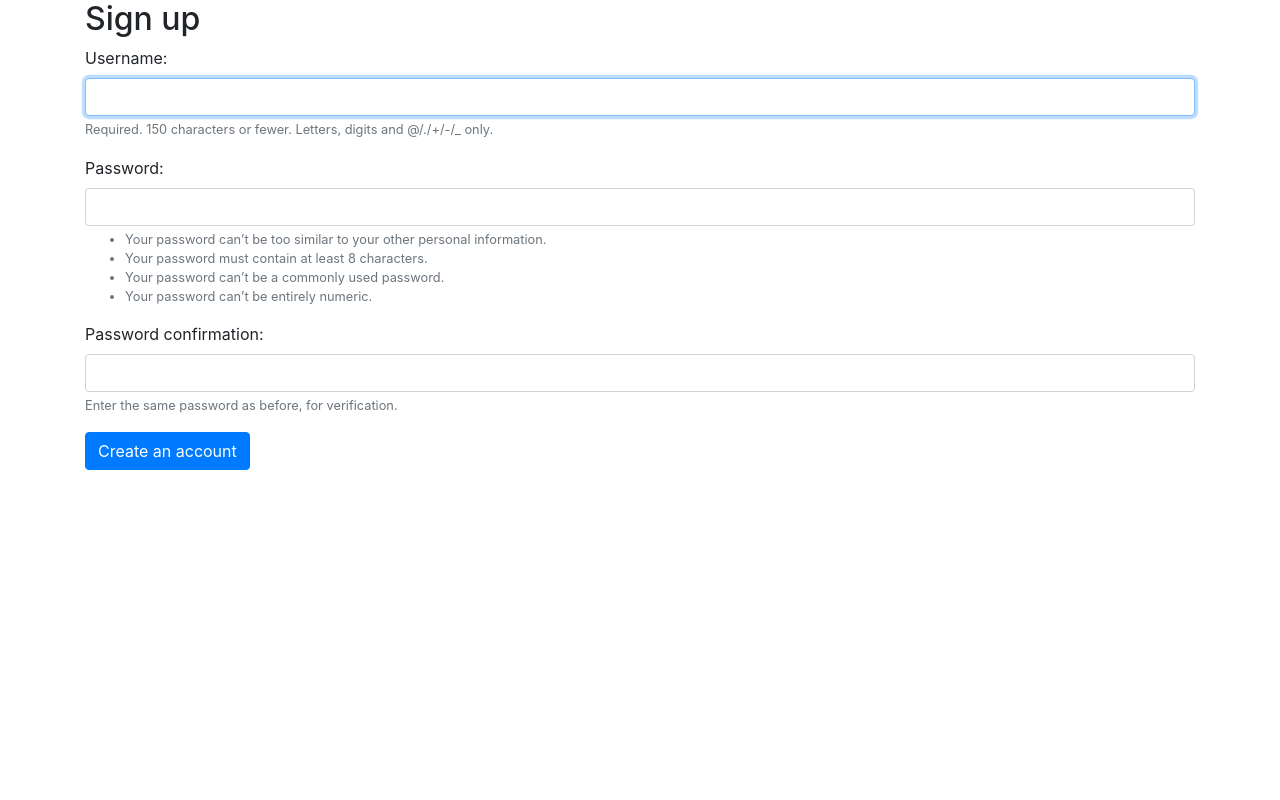
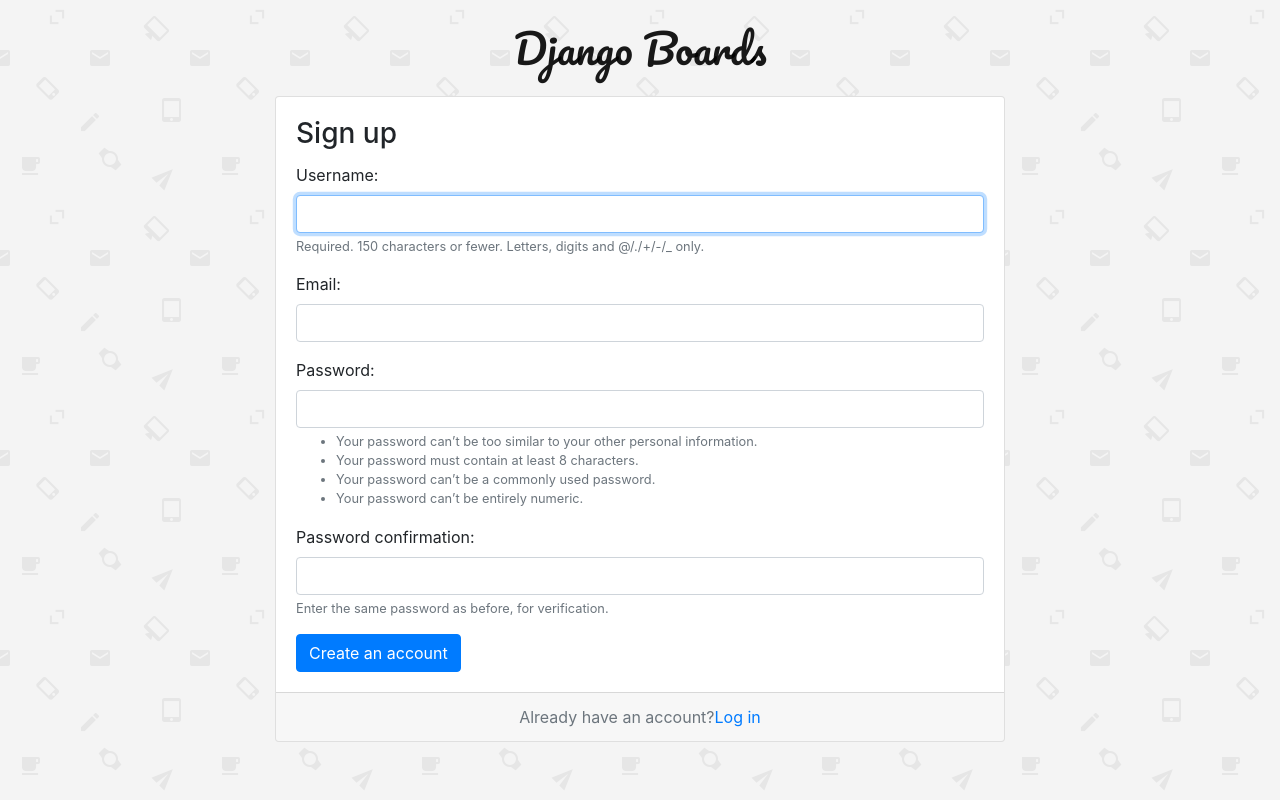
Before and after one commit to MingruiWang2017/DjangoProject, a Django app: page /signup/ in a window 1280 px wide. Run offline with Django 3.2, Linux system fonts and the light colour scheme; some libraries are stand-ins or nearby versions.

Commit message:
更改测试文件结构，美化注册页面

```diff
--- /dev/null
+++ b/accounts/forms.py
@@ -0,0 +1,16 @@
+# encoding: utf-8
+
+"""
+@ author: wangmingrui
+@ time: 2019/9/27 16:06
+"""
+from django import forms
+from django.contrib.auth.forms import UserCreationForm
+from django.contrib.auth.models import User
+
+class SignUpForm(UserCreationForm):  # 继承UserCreationForm类
+    email = forms.CharField(max_length=154, required=True, widget=forms.EmailInput())
+
+    class Meta:
+        model = User
+        fields = ('username', 'email', 'password1', 'password2')
--- a/accounts/views.py
+++ b/accounts/views.py
@@ -1,17 +1,17 @@
 from django.shortcuts import render, redirect
 from django.contrib.auth import login as auth_login
-from django.contrib.auth.forms import UserCreationForm
 
+from .forms import SignUpForm
 # Create your views here.
 
 
 def signup(request):
     if request.method == 'POST':
-        form  = UserCreationForm(request.POST)
+        form  = SignUpForm(request.POST)
         if form.is_valid():
             user = form.save()
             auth_login(request, user)
             return redirect('home')
     else:
-        form = UserCreationForm()
+        form = SignUpForm()
     return render(request, 'signup.html', {'form': form})
--- /dev/null
+++ b/static/css/accounts.css
@@ -0,0 +1,16 @@
+body{
+    background-image: url(../img/email-pattern.png);
+}
+
+.logo{
+    font-family: 'Pacifico', cursive;
+}
+
+.logo a {
+    color: rgba(0, 0, 0, .9);
+}
+
+.logo a:hover
+.logo a:active {
+    text-decoration: none;
+}
--- a/templates/signup.html
+++ b/templates/signup.html
@@ -1,12 +1,32 @@
 {% extends 'base.html' %}
+
+{% load static %}
+
+{% block stylesheet %}
+<link rel="stylesheet" href="{% static 'css/accounts.css' %}">
+{% endblock %}
 
 {% block body %}
 <div class="container">
-    <h2>Sign up</h2>
-    <form method="post" novalidate>
-        {% csrf_token %}
-        {% include 'include/form.html' %}
-        <button type="submit" class="btn btn-primary">Create an account</button>
-    </form>
+    <h1 class="text-center logo my-4">
+        <a href="{% url 'home' %}">Django Boards</a>
+    </h1>
+    <div class="row justify-content-center">
+        <div class="col-lg-8 col-md-10 col-sm-12">
+            <div class="card">
+                <div class="card-body">
+                    <h3 class="card-title">Sign up</h3>
+                    <form method="post" novalidate>
+                        {% csrf_token %}
+                        {% include 'include/form.html' %}
+                        <button type="submit" class="btn btn-primary">Create an account</button>
+                    </form>
+                </div>
+                <div class="card-footer text-muted text-center">
+                    Already have an account?<a href="#">Log in</a>
+                </div>
+            </div>
+        </div>
+    </div>
 </div>
 {% endblock %}
```
Also changed, not shown: accounts/tests/test_for_signup.py (added, +15 -0 lines), accounts/tests/test_view_signup.py (renamed from accounts/tests.py, +13 -3 lines), accounts/tests/__init__.py (added), static/img/email-pattern.png (added).
